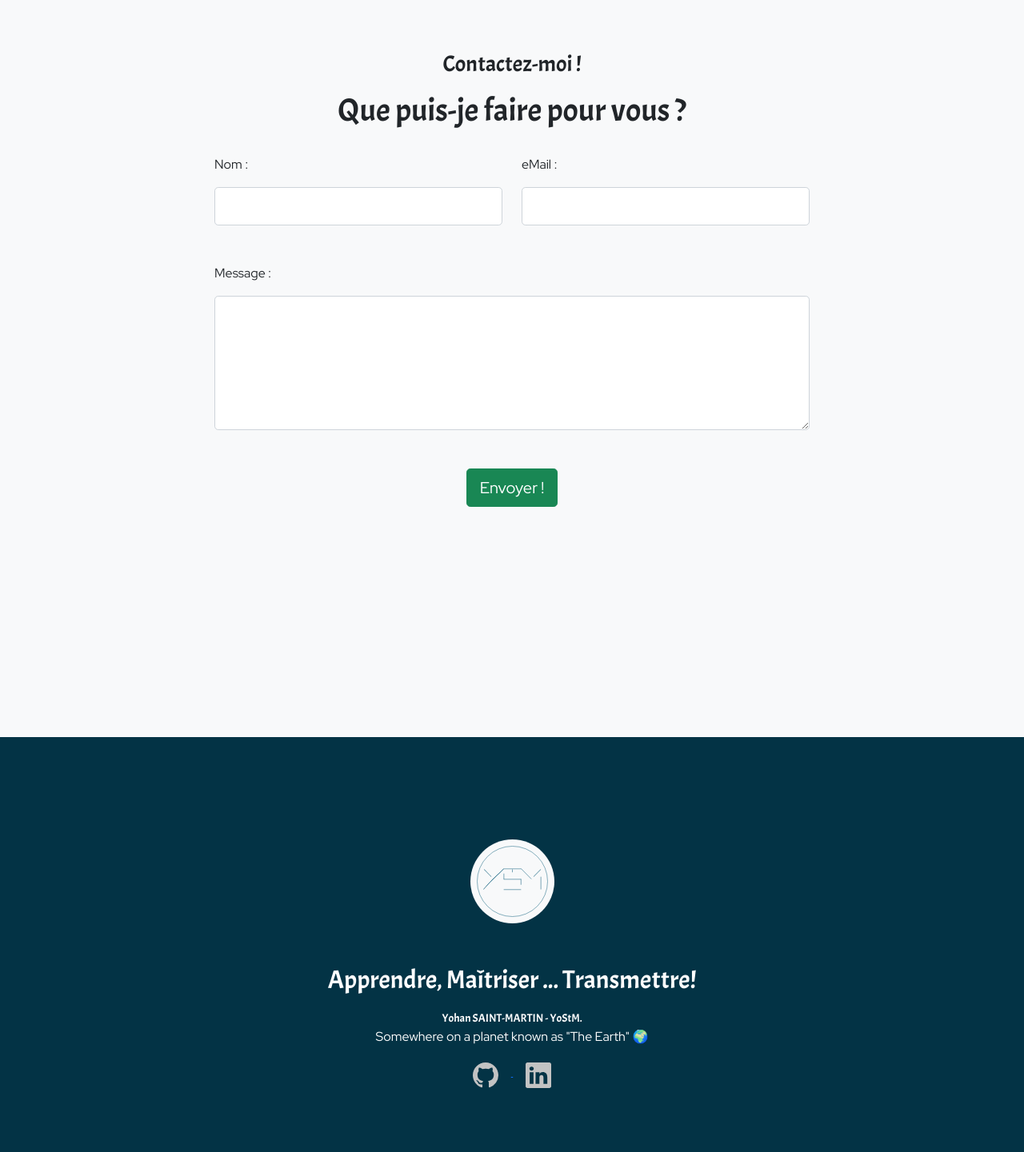
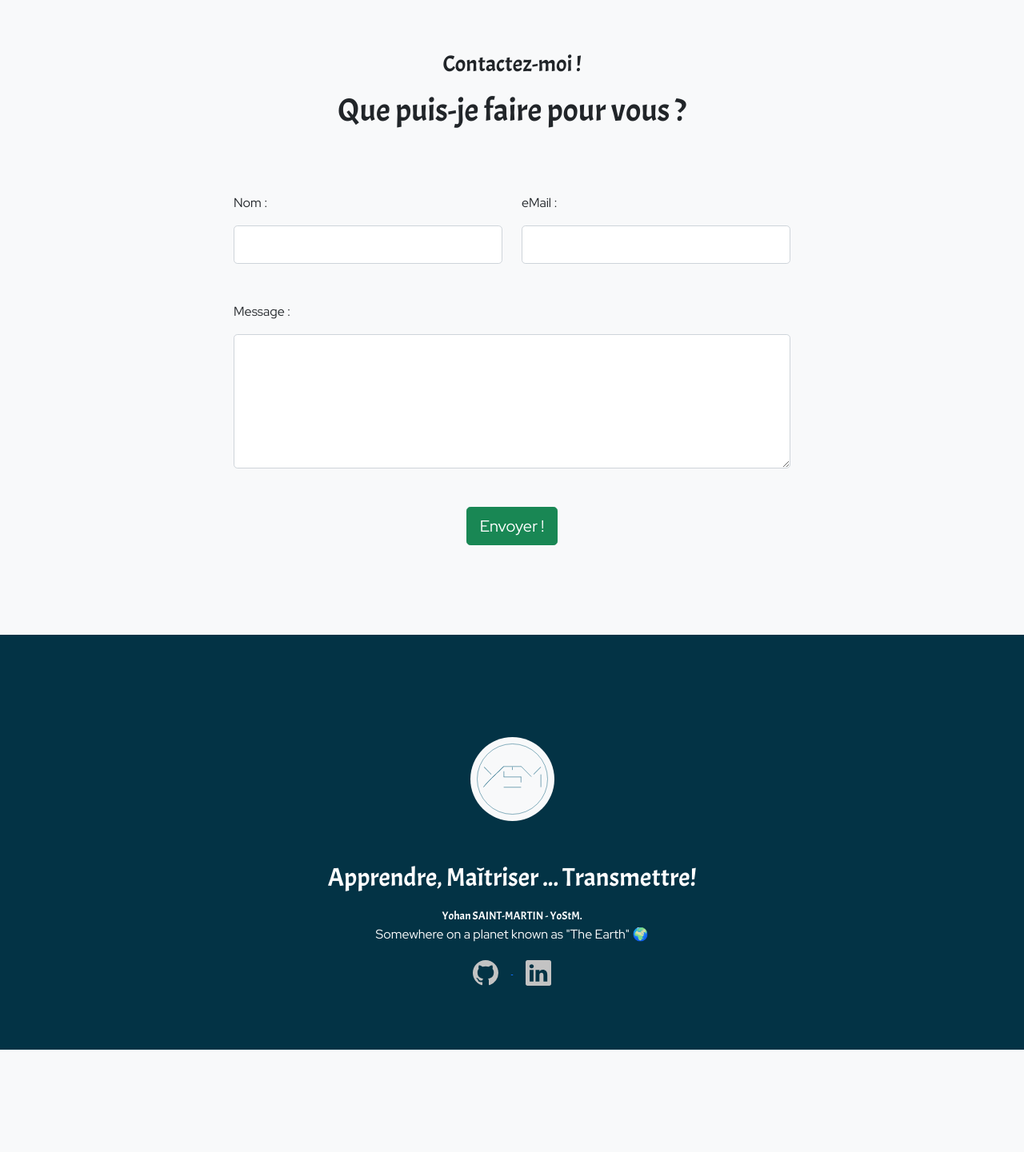
Before and after one commit to YoStM/ystm-vedeu, a PHP site: page /fr/contact.php in a window 1280 px wide. Shown: the part 161-1602 px from the top of the page at 80% size. After the commit the page ends 1474 px from the top, so only its background shows below. Run offline with PHP 8.4, Linux system fonts and the light colour scheme.

Commit message:
Modify footer layout

```diff
--- a/fr/forms/contact_fr.php
+++ b/fr/forms/contact_fr.php
@@ -1,4 +1,4 @@
-<form action="contact.php" method="POST" class="container">
+<form action="contact.php" method="POST" class="container p-5">
     <div class="mx-auto col-lg-8 col-md-10 col-sm-12">
         <div class="row justify-content-around">
             <label for="name" class="col-lg-6 col-md-6 col-sm-11 d-sm-block">
--- a/fr/page_content/contact_content.php
+++ b/fr/page_content/contact_content.php
@@ -1,6 +1,3 @@
-<section id="contact_form" class="bg-light">
+<section id="contact_form" class="bg-light pb-5 mb-3">
     <?php require_once "forms/contact_fr.php" ?>
 </section>
-<section class="mb-5 pb-5 h-25">
-    <p class="h-full m-5 p-5"></p>
-</section>
```
